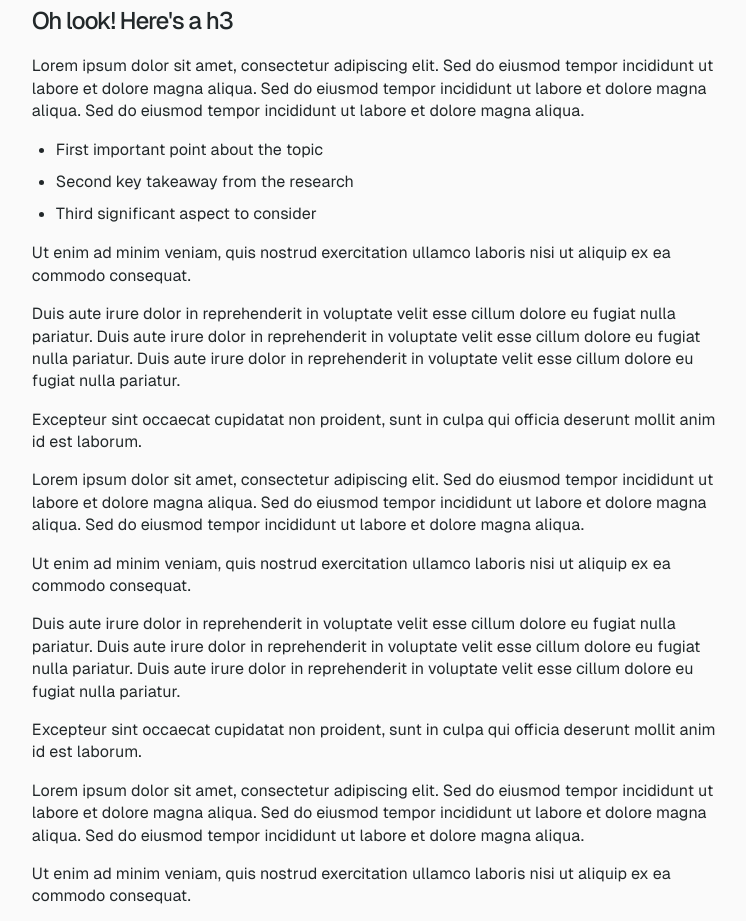
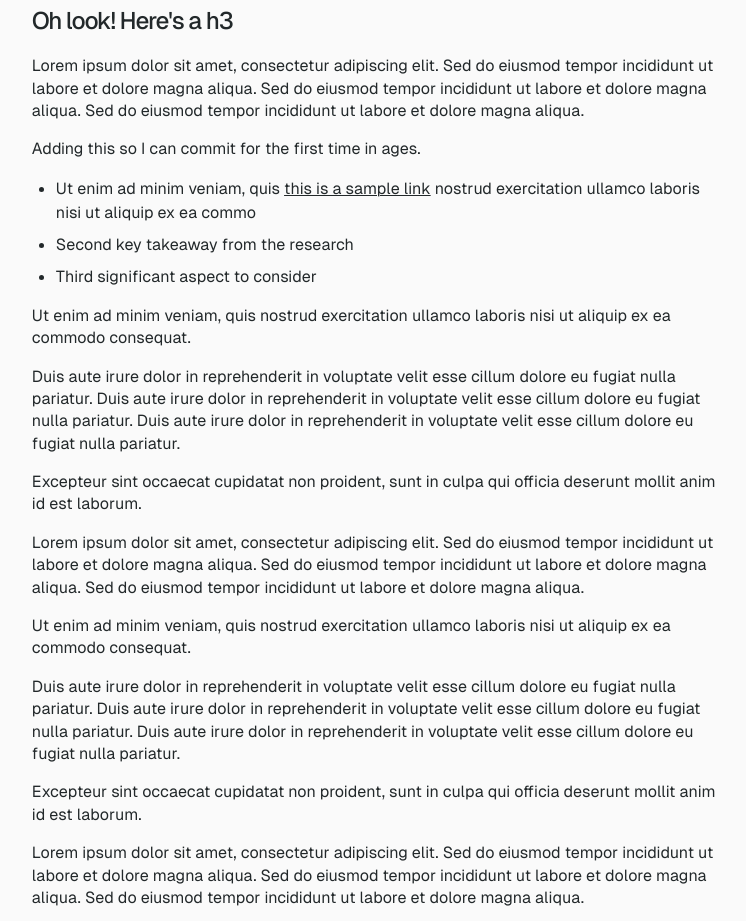
Before and after one commit to dugganl1/my-blog, a plain HTML site: page index.html in a window 1280 px wide. Shown: the part 1373-2294 px from the top of the page, without its empty margins (396-1142 px from the left). Drawn offline with Linux system fonts and the light colour scheme.

Commit message:
getting active on github again

```diff
--- a/index.html
+++ b/index.html
@@ -107,8 +107,12 @@
               labore et dolore magna aliqua. Sed do eiusmod tempor incididunt ut labore et dolore
               magna aliqua.
             </p>
+            <p>Adding this so I can commit for the first time in ages.</p>
             <ul>
-              <li>First important point about the topic</li>
+              <li>
+                Ut enim ad minim veniam, quis <a href="">this is a sample link</a> nostrud
+                exercitation ullamco laboris nisi ut aliquip ex ea commo
+              </li>
               <li>Second key takeaway from the research</li>
               <li>Third significant aspect to consider</li>
             </ul>
```
